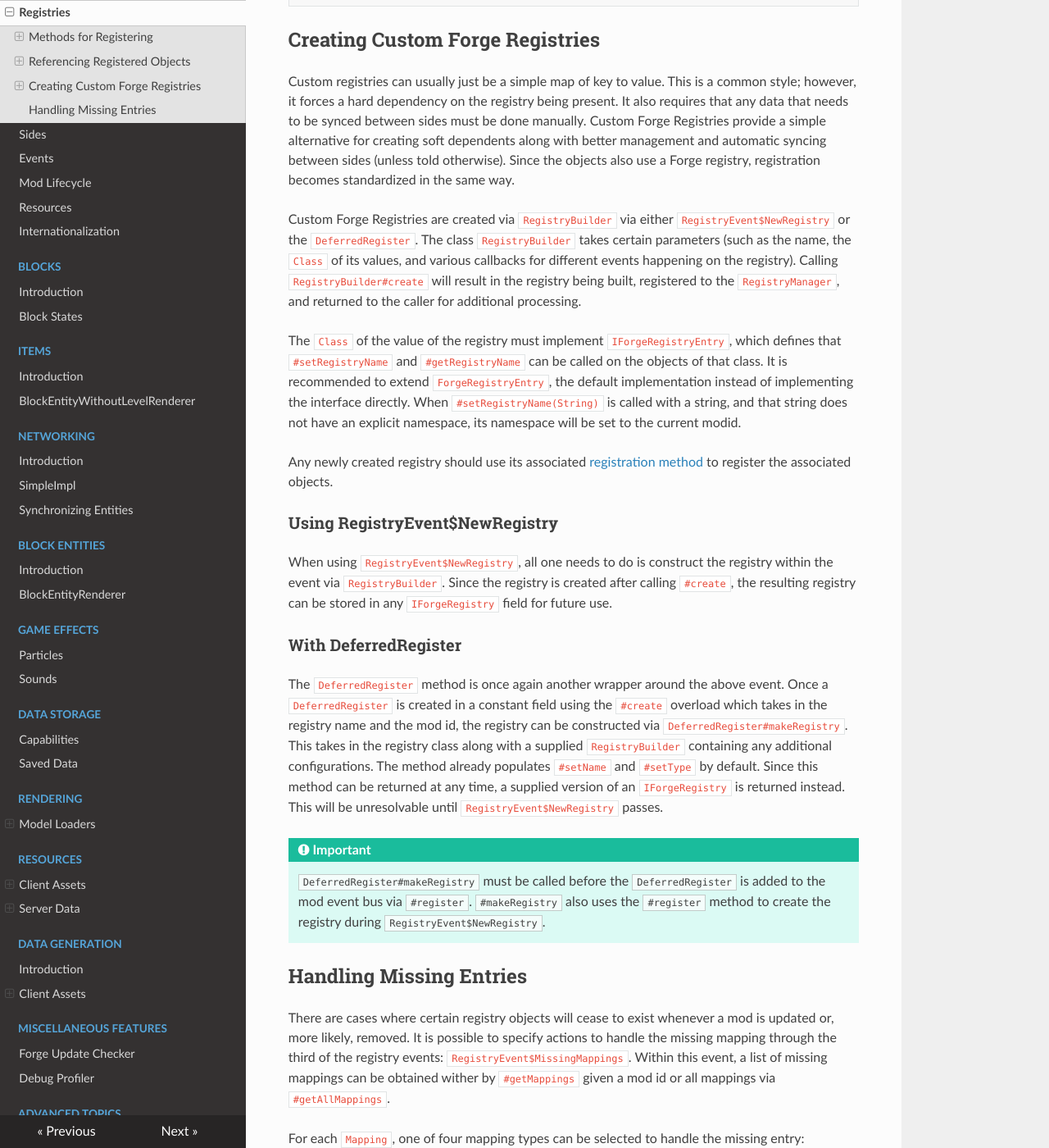
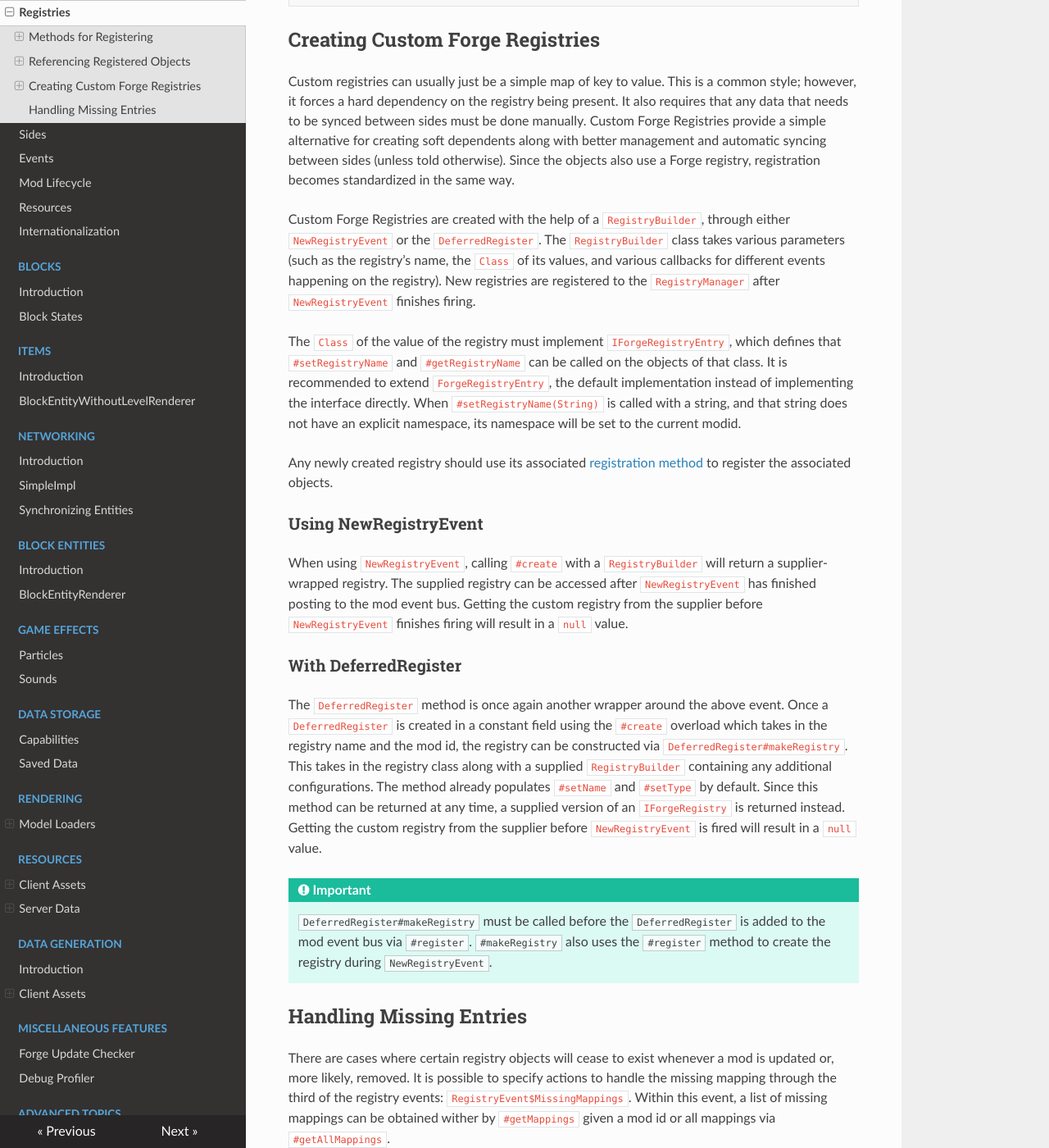
Before and after one commit to MinecraftForge/Documentation, an MkDocs documentation site: the page built from docs/concepts/registries.md, in a window 1280 px wide and 1400 px high, scrolled down 4898 px. Shown: the whole window at 82% size. Built offline with MkDocs 1.6.1, drawn with Linux system fonts in a browser that asks for light colours; nearby versions of some CDN libraries.

Commit message:
[1.18.x] NewRegistryEvent (#432)

```diff
--- a/docs/concepts/registries.md
+++ b/docs/concepts/registries.md
@@ -199,22 +199,22 @@ Creating Custom Forge Registries
 
 Custom registries can usually just be a simple map of key to value. This is a common style; however, it forces a hard dependency on the registry being present. It also requires that any data that needs to be synced between sides must be done manually. Custom Forge Registries provide a simple alternative for creating soft dependents along with better management and automatic syncing between sides (unless told otherwise). Since the objects also use a Forge registry, registration becomes standardized in the same way.
 
-Custom Forge Registries are created via `RegistryBuilder` via either `RegistryEvent$NewRegistry` or the `DeferredRegister`. The class `RegistryBuilder` takes certain parameters (such as the name, the `Class` of its values, and various callbacks for different events happening on the registry). Calling `RegistryBuilder#create` will result in the registry being built, registered to the `RegistryManager`, and returned to the caller for additional processing.
+Custom Forge Registries are created with the help of a `RegistryBuilder`, through either `NewRegistryEvent` or the `DeferredRegister`. The `RegistryBuilder` class takes various parameters (such as the registry's name, the `Class` of its values, and various callbacks for different events happening on the registry). New registries are registered to the `RegistryManager` after `NewRegistryEvent` finishes firing.
 
 The `Class` of the value of the registry must implement `IForgeRegistryEntry`, which defines that `#setRegistryName` and `#getRegistryName` can be called on the objects of that class. It is recommended to extend `ForgeRegistryEntry`, the default implementation instead of implementing the interface directly. When `#setRegistryName(String)` is called with a string, and that string does not have an explicit namespace, its namespace will be set to the current modid.
 
 Any newly created registry should use its associated [registration method][registration] to register the associated objects.
 
-### Using RegistryEvent$NewRegistry
+### Using NewRegistryEvent
 
-When using `RegistryEvent$NewRegistry`, all one needs to do is construct the registry within the event via `RegistryBuilder`. Since the registry is created after calling `#create`, the resulting registry can be stored in any `IForgeRegistry` field for future use.
+When using `NewRegistryEvent`, calling `#create` with a `RegistryBuilder` will return a supplier-wrapped registry. The supplied registry can be accessed after `NewRegistryEvent` has finished posting to the mod event bus. Getting the custom registry from the supplier before `NewRegistryEvent` finishes firing will result in a `null` value.
 
 ### With DeferredRegister
 
-The `DeferredRegister` method is once again another wrapper around the above event. Once a `DeferredRegister` is created in a constant field using the `#create` overload which takes in the registry name and the mod id, the registry can be constructed via `DeferredRegister#makeRegistry`. This takes in the registry class along with a supplied `RegistryBuilder` containing any additional configurations. The method already populates `#setName` and `#setType` by default. Since this method can be returned at any time, a supplied version of an `IForgeRegistry` is returned instead. This will be unresolvable until `RegistryEvent$NewRegistry` passes.
+The `DeferredRegister` method is once again another wrapper around the above event. Once a `DeferredRegister` is created in a constant field using the `#create` overload which takes in the registry name and the mod id, the registry can be constructed via `DeferredRegister#makeRegistry`. This takes in the registry class along with a supplied `RegistryBuilder` containing any additional configurations. The method already populates `#setName` and `#setType` by default. Since this method can be returned at any time, a supplied version of an `IForgeRegistry` is returned instead. Getting the custom registry from the supplier before `NewRegistryEvent` is fired will result in a `null` value.
 
 !!! important
-    `DeferredRegister#makeRegistry` must be called before the `DeferredRegister` is added to the mod event bus via `#register`. `#makeRegistry` also uses the `#register` method to create the registry during `RegistryEvent$NewRegistry`.
+    `DeferredRegister#makeRegistry` must be called before the `DeferredRegister` is added to the mod event bus via `#register`. `#makeRegistry` also uses the `#register` method to create the registry during `NewRegistryEvent`.
 
 Handling Missing Entries
 ------------------------
```
Also changed, not shown: docs/concepts/lifecycle.md (+2 -2 lines).
